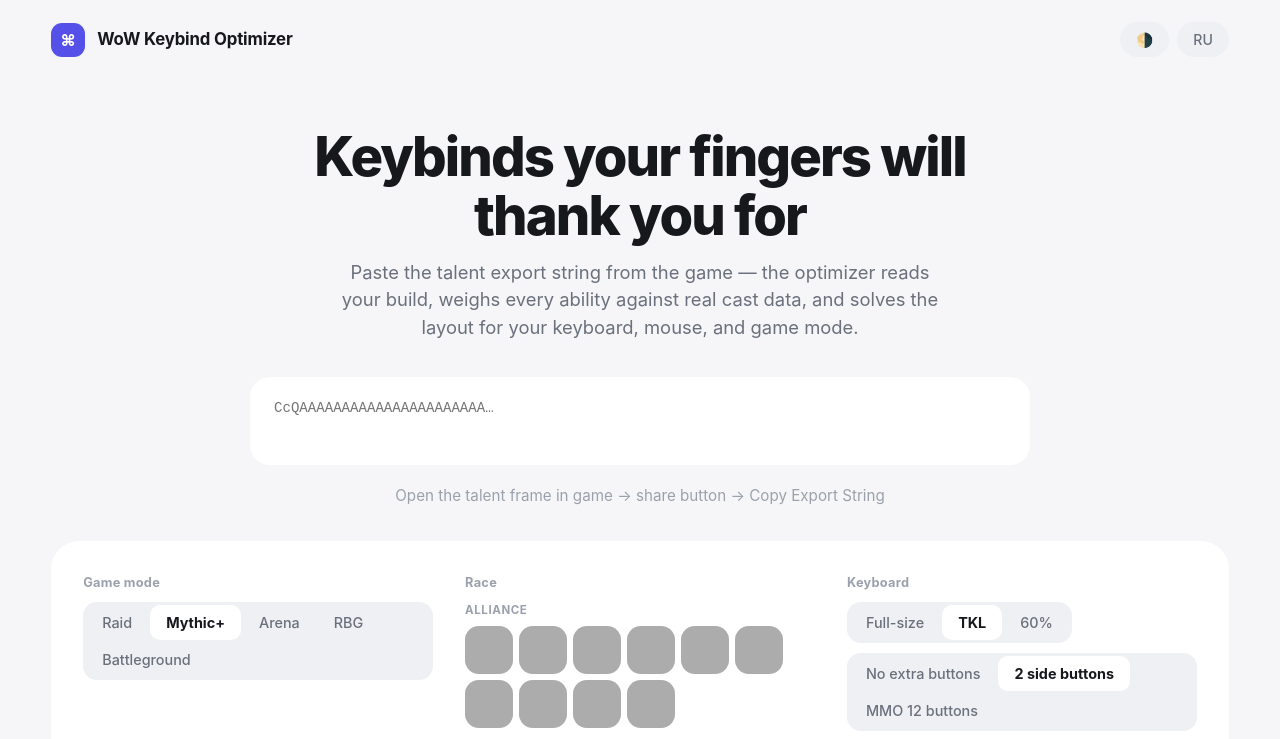
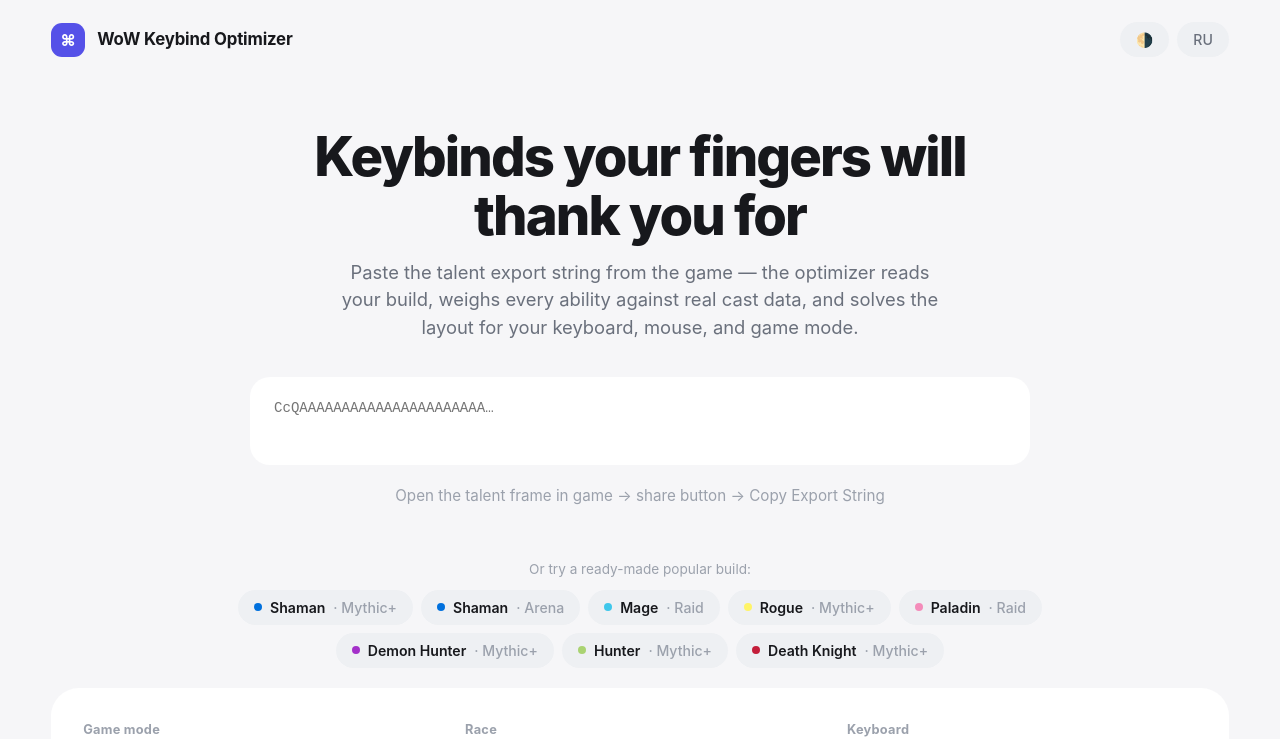
Before and after one commit to 0niel/wow-keybind-optimizer, a Next.js app: page /en in a window 1280 px wide. Shown: the top 739 px of the page. Built offline with nearby package versions, Linux system fonts and the light colour scheme; grey boxes are pictures that could not be loaded.

Commit message:
Add example build presets with a one-click picker under the hero input

```diff
--- /dev/null
+++ b/public/data/examples.json
@@ -0,0 +1,51 @@
+[
+  {
+    "id": "enhancement-mplus",
+    "string": "CcQAAAAAAAAAAAAAAAAAAAAAAMzMjZmZmZmZmZmZGzAAAAAAAAAALwGMjFN2GAzA2AYWmxMzYZZGYmZjlZmZGGGzAAMDwYmJmZAgxA",
+    "mode": "mythic-plus",
+    "raceSlug": "orc"
+  },
+  {
+    "id": "elemental-arena",
+    "string": "CYQARUG2fGwHkLP0T7/MoTNl/AAAAAzMLbzMGjZZZhxMMDAAAAYxMbwAGwsxEysAAz2YmxMbLmWGzMGLGzMmZ2mNmlZwMzyAAzMAYmxwM+A",
+    "mode": "arena",
+    "scheme": "arena123",
+    "raceSlug": "orc"
+  },
+  {
+    "id": "frost-mage-raid",
+    "string": "CAEAAAAAAAAAAAAAAAAAAAAAAYGGLzMzsMmZmYmZmZMjZWMzMzMjZAAAgZmZWWmZaDAAAAAAsBw22YmZGMLzDYMDLAAAMzCwMwAmBD",
+    "mode": "raid",
+    "raceSlug": "gnome"
+  },
+  {
+    "id": "assassination-mplus",
+    "string": "CMQAAAAAAAAAAAAAAAAAAAAAAYmlxsZwAAAAAAzyglZAAAAAAttNzMzMzMGzMzMbzsMzMDmZmZmxMDjBwALwMGNmFALDYzAgZmBD",
+    "mode": "mythic-plus",
+    "raceSlug": "blood-elf"
+  },
+  {
+    "id": "holy-paladin-raid",
+    "string": "CEEAAAAAAAAAAAAAAAAAAAAAAAAAAYBAMAAglxMzYGzMzGjxYWGbzMLmpJmlZMzMMMbZAYAYDsZWmxMLz2Mzs1AAAAsAAbMGDzMAAwMDzYMMA",
+    "mode": "raid",
+    "raceSlug": "human"
+  },
+  {
+    "id": "devourer-mplus",
+    "string": "CgcBAAAAAAAAAAAAAAAAAAAAAAA2MmZmZmZmxwMAAAAAAAegxsNYGAAAAAAAAmxMMzMzMzMzMDzsYGjFZhZmZmt2mZmBwwAQgZMYMD",
+    "mode": "mythic-plus",
+    "raceSlug": "void-elf"
+  },
+  {
+    "id": "beast-mastery-mplus",
+    "string": "C0PAAAAAAAAAAAAAAAAAAAAAAAMmxwGsAzwQDbAAYGPwyMzsYGmZmZGzMMzMmhZGzMDbzMjZMDLjpZAAAAAAAAAMzYAzsBgZWAbDA",
+    "mode": "mythic-plus",
+    "raceSlug": "orc"
+  },
+  {
+    "id": "blood-dk-mplus",
+    "string": "CoPAAAAAAAAAAAAAAAAAAAAAAwMzyMzMmxMzMMLzMz0MLGjxMGAAAAwMmZmZmZYGjBAjZmZGAAgxsNwAWCWGmADLAmhZAAMzAYYA",
+    "mode": "mythic-plus",
+    "raceSlug": "dwarf"
+  }
+]
--- /dev/null
+++ b/src/components/ExamplePicker.tsx
@@ -0,0 +1,104 @@
+'use client'
+
+import { useEffect, useState } from 'react'
+import { useTranslations } from 'next-intl'
+import { decodeLoadoutHeader } from '@/core/decoder'
+import type { ClassRecord } from '@/core/model/snapshot'
+import type { GameMode } from '@/core/model/ability'
+import type { ExamplePreset } from '@/lib/data'
+import { loadExamples } from '@/lib/data'
+
+interface Props {
+  classes: ClassRecord[]
+  locale: string
+  onPick: (preset: ExamplePreset) => void
+}
+
+interface ResolvedExample {
+  preset: ExamplePreset
+  className: string
+  specName: string
+  color: string
+}
+
+const MODE_LABEL_KEY: Record<string, string> = {
+  raid: 'modes.raid',
+  'mythic-plus': 'modes.mythicPlus',
+  arena: 'modes.arena',
+  rbg: 'modes.rbg',
+  battleground: 'modes.battleground',
+}
+
+export function ExamplePicker({ classes, locale, onPick }: Props) {
+  const t = useTranslations('examples')
+  const tInput = useTranslations('input')
+  const [examples, setExamples] = useState<ResolvedExample[]>([])
+
+  useEffect(() => {
+    let cancelled = false
+    loadExamples()
+      .then((presets) => {
+        if (cancelled) return
+        const resolved: ResolvedExample[] = []
+        for (const preset of presets) {
+          try {
+            const specId = decodeLoadoutHeader(preset.string).specId
+            const record = classes.find((candidate) => candidate.specIds.includes(specId))
+            if (!record) continue
+            resolved.push({
+              preset,
+              className: record.names[locale] ?? record.slug,
+              specName: '',
+              color: record.color,
+            })
+          } catch {
+            continue
+          }
+        }
+        setExamples(resolved)
+      })
+      .catch(() => setExamples([]))
+    return () => {
+      cancelled = true
+    }
+  }, [classes, locale])
+
+  if (examples.length === 0) return null
+
+  return (
+    <div style={{ maxWidth: 900, margin: '18px auto 0' }}>
+      <div style={{ textAlign: 'center', color: 'var(--text-faint)', fontSize: '0.85rem', marginBottom: 10 }}>
+        {t('title')}
+      </div>
+      <div
+        style={{
+          display: 'flex',
+          gap: 8,
+          flexWrap: 'wrap',
+          justifyContent: 'center',
+        }}
+      >
+        {examples.map(({ preset, className, color }) => {
+          const modeKey = MODE_LABEL_KEY[preset.mode] ?? 'modes.mythicPlus'
+          return (
+            <button
+              key={preset.id}
+              onClick={() => onPick(preset)}
+              className="pill"
+              style={{ gap: 8 }}
+            >
+              <span style={{ width: 8, height: 8, borderRadius: '50%', background: color, flexShrink: 0 }} />
+              <span style={{ fontWeight: 600, color: 'var(--text)' }}>{className}</span>
+              <span style={{ color: 'var(--text-faint)' }}>· {tInput(modeKey as never)}</span>
+            </button>
+          )
+        })}
+      </div>
+    </div>
+  )
+}
+
+export function presetToMode(mode: string): GameMode {
+  const modes: GameMode[] = ['raid', 'mythic-plus', 'arena', 'rbg', 'battleground']
+  return modes.find((value) => value === mode) ?? 'mythic-plus'
+}
--- a/src/components/OptimizerApp.tsx
+++ b/src/components/OptimizerApp.tsx
@@ -7,6 +7,8 @@
 import { DEFAULT_INPUTS, deserializeInputs, serializeInputs } from '@/state/inputs'
 import type { OptimizerInputs } from '@/state/inputs'
 import { HeroInput, SettingsPanel, detectSpecId } from './InputPanel'
+import { ExamplePicker, presetToMode } from './ExamplePicker'
+import type { ExamplePreset } from '@/lib/data'
 import { KeyboardView } from './KeyboardView'
 import { ScorePanel } from './ScorePanel'
 import { TalentTreeView } from './TalentTreeView'
@@ -114,6 +116,25 @@
     return map
   }, [outcome, data, t, selectedVariant])
 
+  const pickExample = useCallback(
+    (preset: ExamplePreset) => {
+      const raceId =
+        preset.raceSlug && data
+          ? (data.races.find((race) => race.slug === preset.raceSlug)?.id ?? null)
+          : null
+      updateInputs({
+        ...inputs,
+        importString: preset.string,
+        mode: presetToMode(preset.mode),
+        arenaTargetScheme: preset.scheme === 'arena123' ? 'arena123' : 'focus',
+        raceId,
+        pvpTalentIds: [],
+        seed: 1,
+      })
+    },
+    [data, inputs, updateInputs],
+  )
+
   const toggleKeyBan = useCallback(
     (keyId: string) => {
       const banned = inputs.hardware.bannedKeyIds.includes(keyId)
@@ -198,6 +219,10 @@
           spec={spec}
           locale={locale}
         />
+
+        {data && !spec && (
+          <ExamplePicker classes={data.classes} locale={locale} onPick={pickExample} />
+        )}
 
         {!data && (
           <div style={{ display: 'flex', justifyContent: 'center', padding: 40 }}>
--- a/src/i18n/messages/en.json
+++ b/src/i18n/messages/en.json
@@ -13,6 +13,9 @@
   "hero": {
     "title": "Keybinds your fingers will thank you for",
     "subtitle": "Paste the talent export string from the game — the optimizer reads your build, weighs every ability against real cast data, and solves the layout for your keyboard, mouse, and game mode."
+  },
+  "examples": {
+    "title": "Or try a ready-made popular build:"
   },
   "input": {
     "importString": "Talent export string",
--- a/src/i18n/messages/ru.json
+++ b/src/i18n/messages/ru.json
@@ -13,6 +13,9 @@
   "hero": {
     "title": "Бинды, за которые пальцы скажут спасибо",
     "subtitle": "Вставьте экспорт-строку талантов из игры — оптимизатор прочитает билд, взвесит каждую способность по реальным данным о кастах и решит раскладку под вашу клавиатуру, мышь и режим игры."
+  },
+  "examples": {
+    "title": "Или попробуйте готовый пример популярного билда:"
   },
   "input": {
     "importString": "Экспорт-строка талантов",
--- a/src/lib/data.ts
+++ b/src/lib/data.ts
@@ -55,6 +55,18 @@
   return fetchJson<TextShard>(`/data/retail/${build}/text/${locale}.json`)
 }
 
+export interface ExamplePreset {
+  id: string
+  string: string
+  mode: string
+  scheme?: string
+  raceSlug?: string
+}
+
+export async function loadExamples(): Promise<ExamplePreset[]> {
+  return fetchJson<ExamplePreset[]>('/data/examples.json')
+}
+
 export function spellIconUrl(icon: string): string {
   return `https://wow.zamimg.com/images/wow/icons/large/${icon}.jpg`
 }
```
Also changed, not shown: 1 other file (tests, documents, lock files or other folders).
